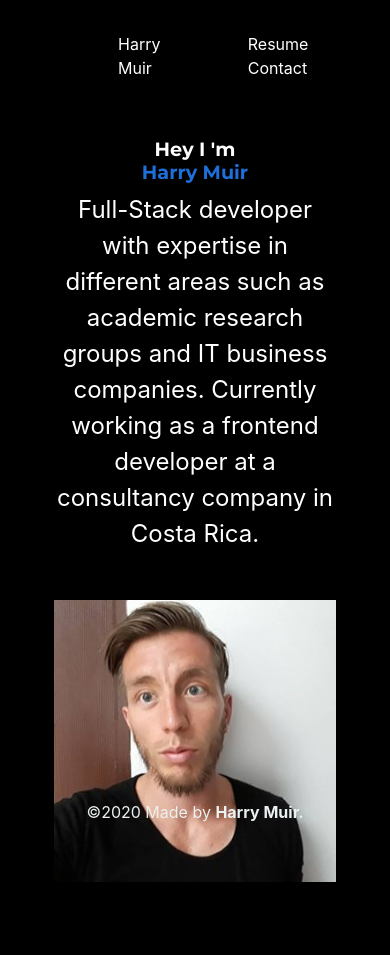
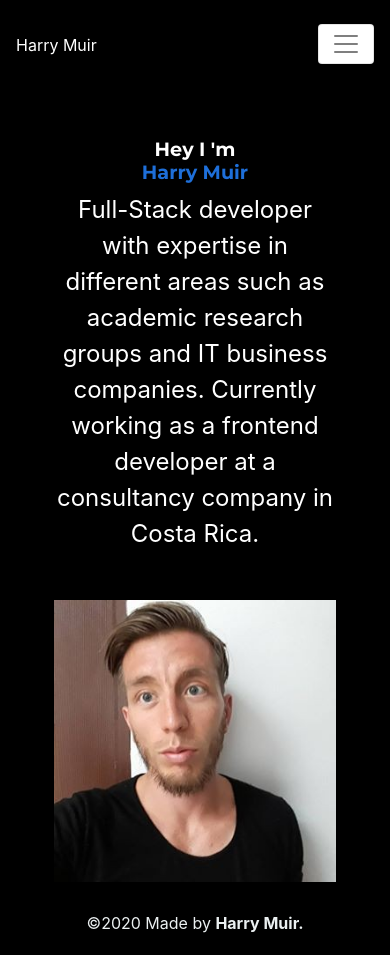
Before and after one commit to hmuir28/harrymuir.github.io, a React (Create React App) app: page / in a window 390 px wide. Before the commit the page ends 882 px from the top, so only its background shows below. Built offline with nearby package versions, Linux system fonts and the light colour scheme.

Commit message:
Added responsive navbar

```diff
--- a/src/components/data.js
+++ b/src/components/data.js
@@ -334,14 +334,6 @@ const userInfo = {
           type: 'Ionic',
           level: 100,
         },
-        {
-          type: 'Android',
-          level: 90,
-        },
-        {
-          type: 'iOS',
-          level: 90,
-        },
       ],
     },
     relationalDB: {
--- a/src/components/header.js
+++ b/src/components/header.js
@@ -1,24 +1,39 @@
 import React from 'react';
 import { Link } from 'react-router-dom';
+import { Navbar, Nav } from 'react-bootstrap';
 
 import styles from 'styles/Header.module.css';
 
-const Header = ({ contactEmail }) => (
-  <div className={styles.headerContainer}>
-    <nav>
-      <div>
-        <ul>
-          <li><Link to="/">Harry Muir</Link></li>
-        </ul>
-      </div>
-      <div className={styles.rightSide}>
-        <ul>
-          <li><Link to="/about">Resume</Link></li>
-          <li><a href={`mailto:${contactEmail}`}>Contact</a></li>
-        </ul>
-      </div>
-    </nav>
-  </div>
-);
+const Header = ({ contactEmail }) => {
+  return (
+    <header className={styles.headerContainer}>
+      <Navbar expand="lg">
+        <Navbar.Brand>
+          <Link className={styles.navbarLink} to="/">Harry Muir</Link>
+        </Navbar.Brand>
+        <Navbar.Toggle
+          aria-controls="basic-navbar-nav"
+          className={[styles.navbarToggle, styles.toggleStyle]}
+        />
+        <Navbar.Collapse id="basic-navbar-nav">
+          <Nav className={styles.rightSide}>
+            <Nav.Link
+              className={styles.navbarLink}
+              href="/about"
+            >
+              Resume
+            </Nav.Link>
+            <Nav.Link
+              className={styles.navbarLink}
+              href={`mailto:${contactEmail}`}
+            >
+              Contact
+            </Nav.Link>
+          </Nav>
+        </Navbar.Collapse>
+      </Navbar>
+    </header>
+  );
+};
 
 export default Header;
--- a/src/components/resume/AboutMe.js
+++ b/src/components/resume/AboutMe.js
@@ -1,7 +1,7 @@
 import React from 'react';
 
 import data from 'components/Data';
-import styles from 'styles/Resume.module.css';;
+import styles from 'styles/Resume.module.css';
 
 const { aboutMeTitle, aboutMe } = data;
 
--- a/src/components/wrappers/WithMainTemplateWrapper.js
+++ b/src/components/wrappers/WithMainTemplateWrapper.js
@@ -6,9 +6,13 @@ import data from 'components/Data';
 
 import styles from 'styles/Landing.module.css';
 
-const withMainTemplateWrapper = ({ WrappedComponent, position }) => () => (
+const withMainTemplateWrapper = ({ WrappedComponent, position, toggleStyle }) => () => (
   <div className={styles.App}>
-    <Header name={data.name} contactEmail={data.contactEmail} />
+    <Header
+      name={data.name}
+      contactEmail={data.contactEmail}
+      toggleStyle={toggleStyle}
+    />
     <WrappedComponent />
     <Footer position={position} />
   </div>
--- a/src/styles/Footer.module.css
+++ b/src/styles/Footer.module.css
@@ -11,7 +11,7 @@
   .footerContainer {
     margin-top: 10%;
     padding: 20px 0;
-    position: relative;
+    position: relative !important;
     text-align: center;
     width: 100%;
   }
--- a/src/styles/Header.module.css
+++ b/src/styles/Header.module.css
@@ -1,18 +1,8 @@
-
-.headerContainer {
-  display: flex;
-  flex-direction: row;
-  position: fixed;
-  right: 0;
-  top: 15px;
-  width: 100%;
-  z-index: 1;
-}
-
 .headerContainer nav {
   display: flex;
-  flex-direction: row;
-  position: absolute;
+  flex-flow: row wrap;
+  height: 50px;
+  position: fixed;
   right: 0;
   width: 100%;
 }
@@ -34,10 +24,15 @@
   padding-right: 2rem;
 }
 
-.headerContainer ul li a {
+.headerContainer .navbarLink {
   text-decoration: none;
-  color: white;
+  color: #ffffff !important;
   font-size: 1rem;
+}
+
+.headerContainer .navbarToggle {
+  background-color: #ffffff;
+  width: auto !important;
 }
 
 @media only screen and (max-width: 600px) {
@@ -55,7 +50,7 @@
   }
 }
 
-@media only screen and (min-width: 600px) and (max-width:800px){
+@media only screen and (min-width: 600px) and (max-width:800px) {
   .headerContainer {
     width: 80vw;
     top: 2rem;
--- a/src/styles/Home.module.css
+++ b/src/styles/Home.module.css
@@ -27,10 +27,10 @@
 }
 
 .homeContainer .imageContainer img {
+  height: 100%;
   position: relative;
-  height: 100%;
+  top: 5rem;
   width: 100%;
-  top: 5rem;
 }
 
 @media only screen and (max-width: 600px) {
--- a/src/styles/Resume.module.css
+++ b/src/styles/Resume.module.css
@@ -37,13 +37,16 @@
   display: flex;
   flex-direction: column;
   justify-content: center;
-  margin-top: 10rem;
   width: 80vw;
 }
 
 .resumeContainer .aboutContact {
   position: relative;
   top: -20rem;
+}
+
+.resumeSection {
+  margin-top: 10rem;
 }
 
 .resumeSection h1 {
```
Also changed, not shown: 1 other file (tests, documents, lock files or other folders).
